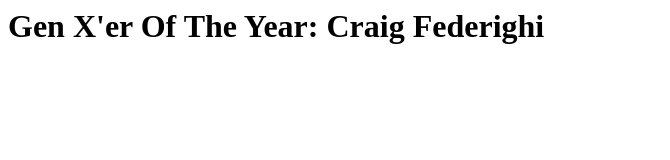
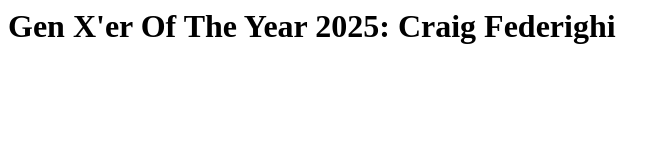
Before and after one commit to joshagilend/gen-xer-of-the-year, a plain HTML site: page index.html in a window 1280 px wide. Shown: the whole page, without its empty margins (0-670 px from the left). Drawn offline with Linux system fonts and the light colour scheme.

Commit message:
Add 2025 :)

```diff
--- a/index.html
+++ b/index.html
@@ -1,3 +1,3 @@
 <html>
-  <h1>Gen X'er Of The Year: Craig Federighi</h1>
+  <h1>Gen X'er Of The Year 2025: Craig Federighi</h1>
 </html>
```
